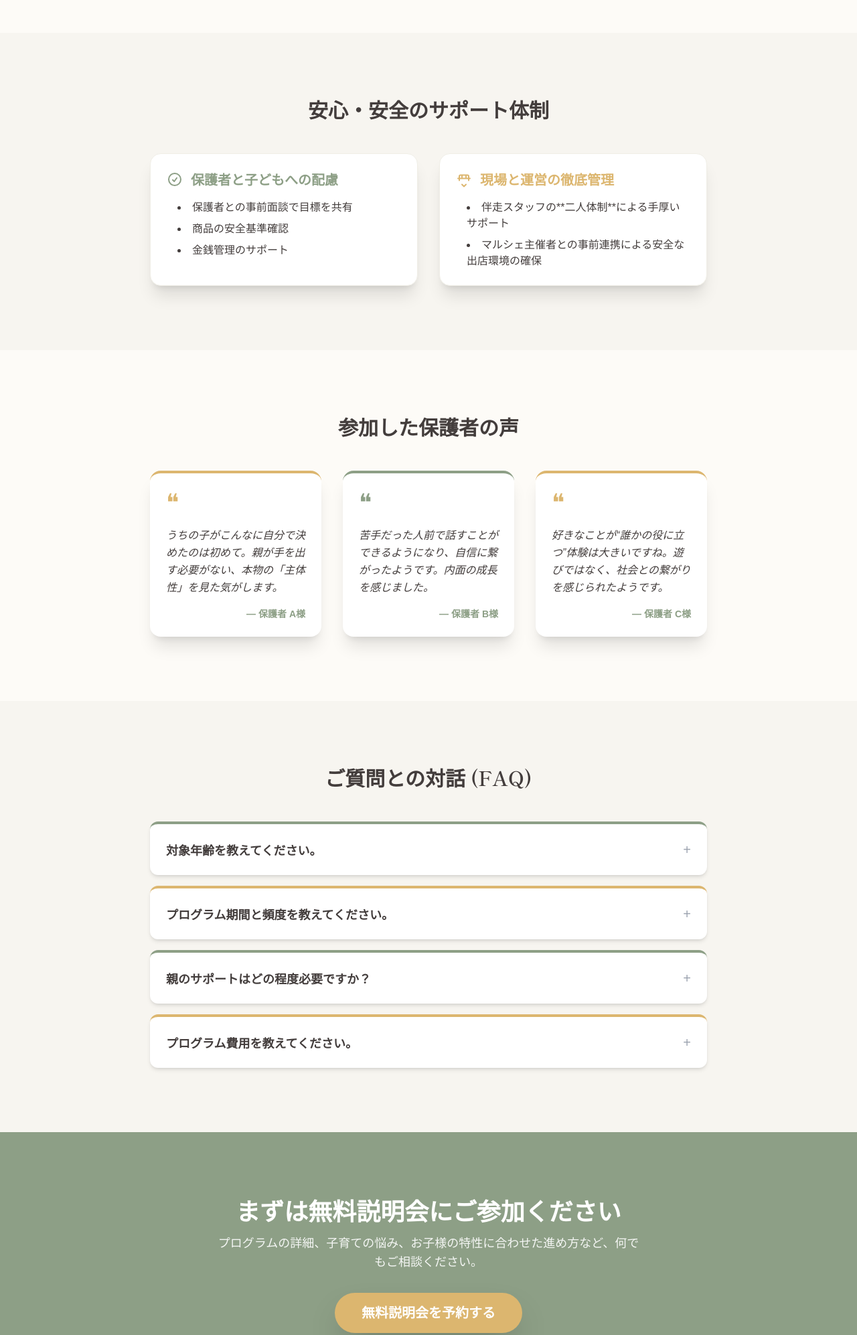
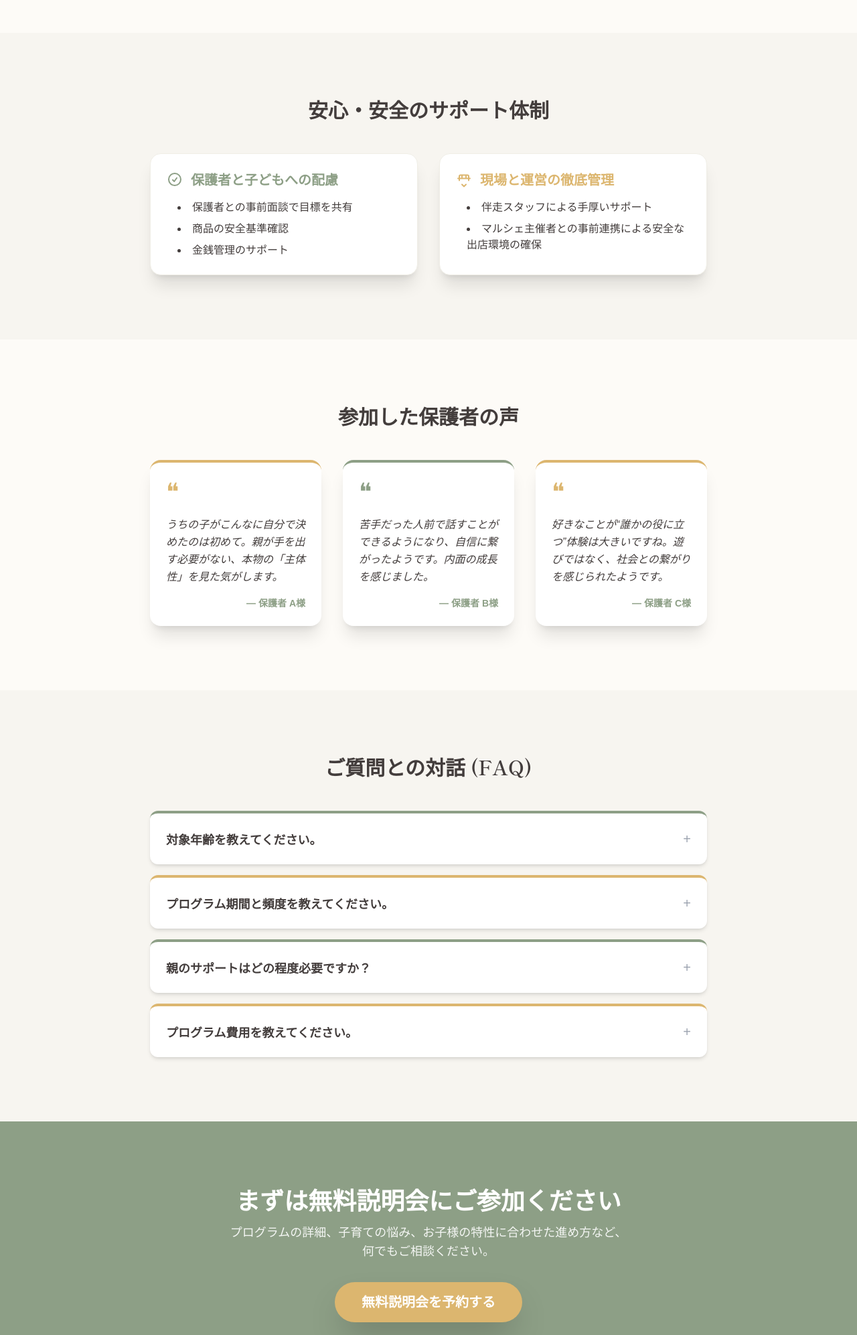
Before and after one commit to kokomoibasyo-dev/kokomolp, a plain HTML site: page index.html in a window 1280 px wide. Shown: the part 4232-6226 px from the top of the page at 67% size. Drawn offline with nearby package versions, Linux system fonts and the light colour scheme; a web font is replaced by a local one.

Commit message:
Update index.html

```diff
--- a/index.html
+++ b/index.html
@@ -300,7 +300,7 @@
                     </div>
                 </div>
                 <div class="mt-10">
-                    <p class="text-[#dcb66f] text-xl md:text-xl tracking-wider uppercase opacity-90 text-center">
+                    <p class="text-[#dcb66f] text-2xl md:text-xl tracking-wider uppercase opacity-90 text-center">
                         本プログラムは、株式会社松田FRP工業を公式パートナーとして実施しています。
                     </p>
                 </div>
@@ -331,7 +331,7 @@
                             <h3 class="text-xl font-bold">現場と運営の徹底管理</h3>
                         </div>
                         <ul class="list-disc list-inside space-y-2 text-base pl-4">
-                            <li>伴走スタッフの**二人体制**による手厚いサポート</li>
+                            <li>伴走スタッフによる手厚いサポート</li>
                             <li>マルシェ主催者との事前連携による安全な出店環境の確保</li>
                         </ul>
                     </div>
@@ -389,7 +389,7 @@
                     まずは無料説明会にご参加ください
                 </h2>
                 <p class="text-lg mb-8 opacity-90">
-                    プログラムの詳細、子育ての悩み、お子様の特性に合わせた進め方など、何でもご相談ください。
+                    プログラムの詳細、子育ての悩み、お子様の特性に合わせた進め方など、<br>何でもご相談ください。
                 </p>
                 <a href="#" class="inline-block bg-[#dcb66f] text-white py-4 px-10 rounded-full font-bold text-xl hover:bg-[#c5a15c] transition-colors shadow-2xl">無料説明会を予約する</a>
             </div>
@@ -431,7 +431,7 @@
             { q: "対象年齢を教えてください。", a: "主に小学校3年生から中学校3年生までを想定していますが、ご家庭の判断で小学1年生から高校生までご参加いただけます。年齢に合わせたルーブリックで成長をサポートします。" },
             { q: "プログラム期間と頻度を教えてください。", a: "期間は8〜10週間で、週に1回、オンラインまたは対面でのセッションを実施します。マルシェ出店は期間の8〜9週に行います。" },
             { q: "親のサポートはどの程度必要ですか？", a: "プログラムの主役は子どもです。親御さんには「伴走者」として、安全管理と精神的なサポートをお願いしています。過度な手伝いはご遠慮いただいています。" },
-            { q: "プログラム費用を教えてください。", a: "費用については、説明会にて詳細をご案内しています。まずは無料説明会にご参加ください。" }
+            { q: "プログラム費用を教えてください。", a: "費用については、説明会にて詳細をご案内しています。まずは無料説明会にご参加ください。ご納得してお申し込みいただきたいので、無理な勧誘は絶対に行いません。安心してお申し込みください。" }
         ];
 
         // --- Logic ---
```
